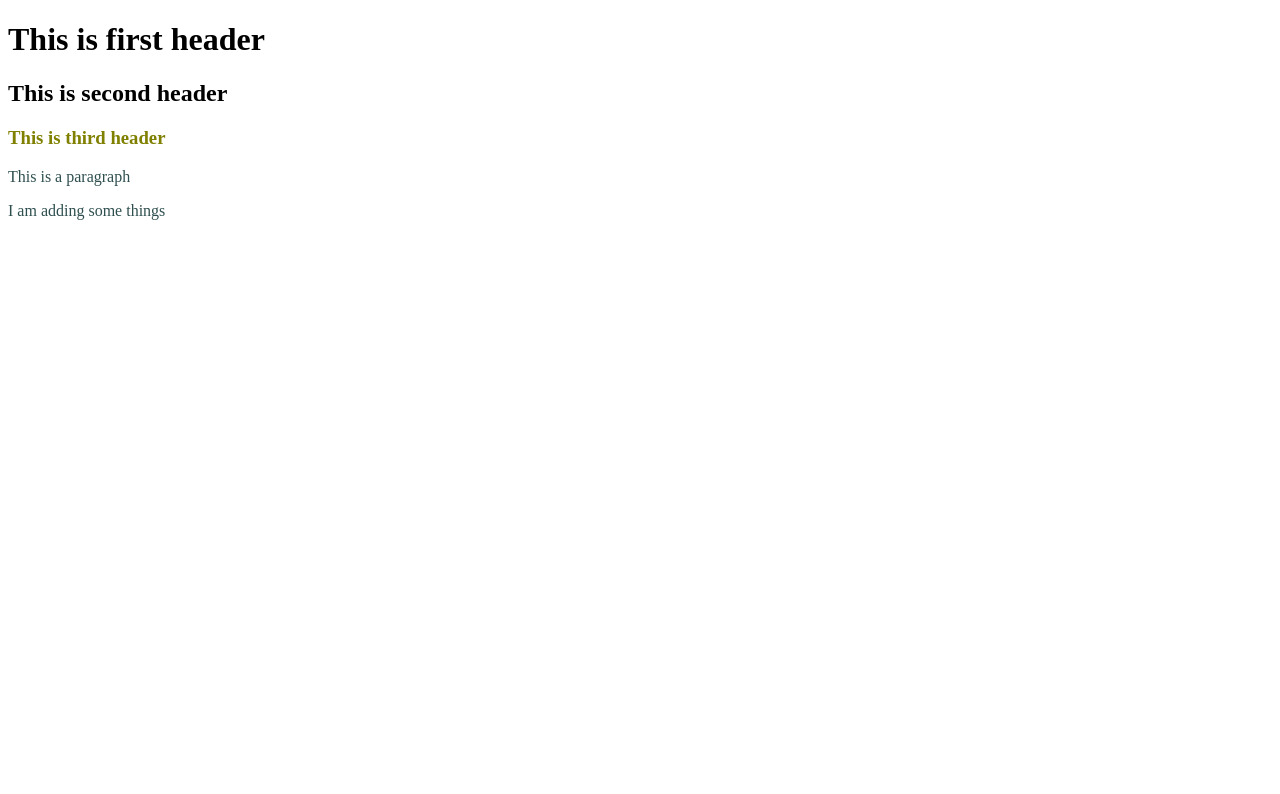
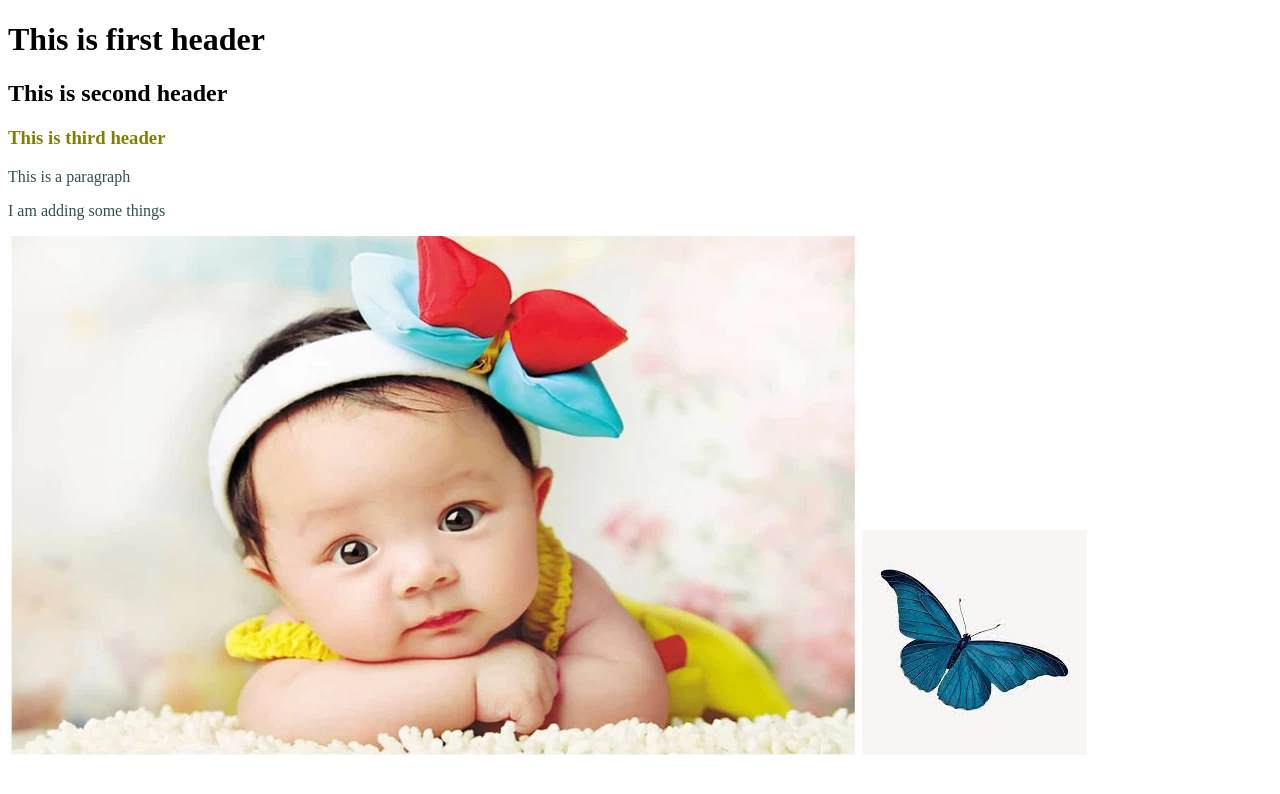
Before and after one commit to sadiyaseba39/my-third-repo, a plain HTML site: page index3.html in a window 1280 px wide. Drawn offline with Linux system fonts and the light colour scheme.

Commit message:
adding pictures

```diff
--- a/index3.html
+++ b/index3.html
@@ -12,5 +12,7 @@
   <h3>This is third header</h3>
   <p>This is a paragraph</p>
   <p> I am adding some things</p>
+  <img src="baby.jpg">
+  <img src="butter.jpg">
 </body>
 </html>
```
Also changed, not shown: baby.jpg (added), butter.jpg (added).
